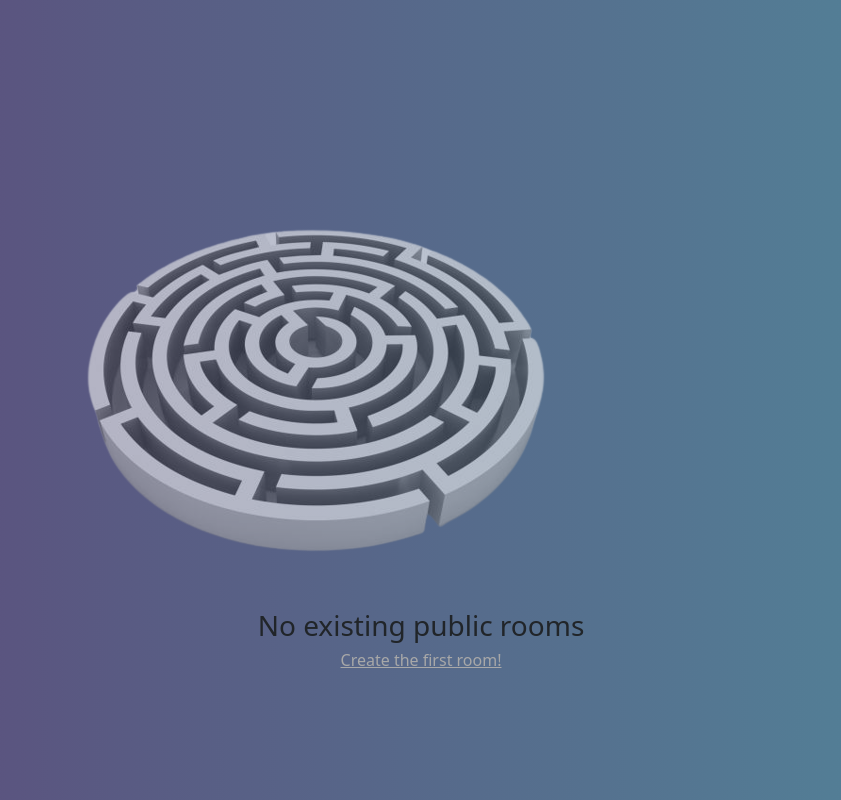
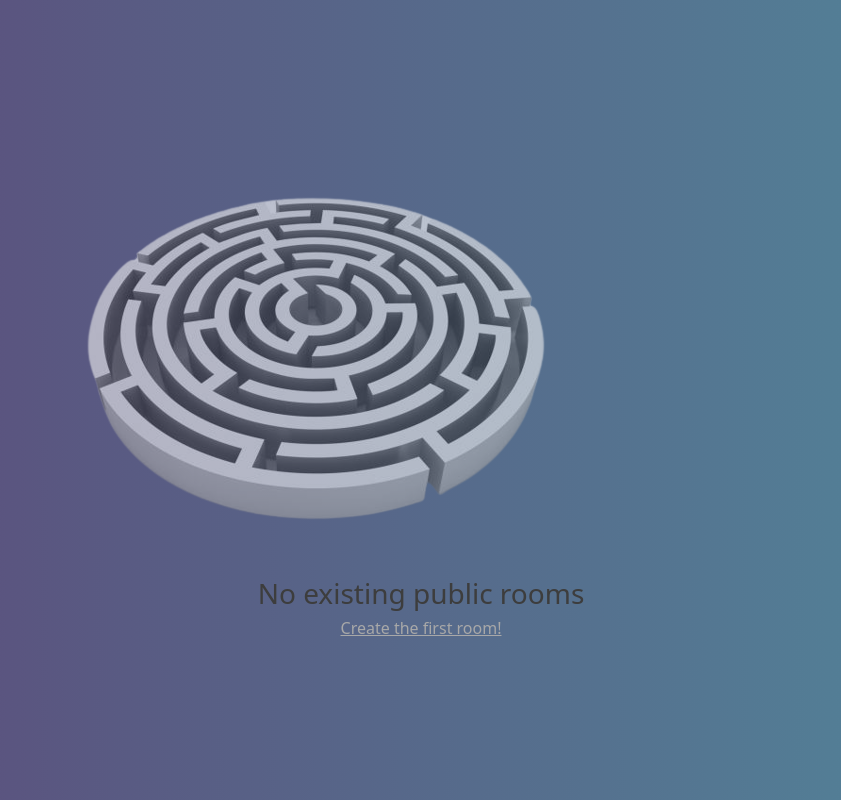
Before and after one commit to vivren/SongJam, a Python web app: template app/templates/error/noRoom.html in a window 1280 px wide. Shown: the whole page, without its empty margins (219-1060 px from the left). Run offline with Jinja, Linux system fonts and the light colour scheme; the template is opened without the code that fills it, so the values that code supplies are empty.

Commit message:
added custom 404 error page

```diff
--- a/app/error/error.py
+++ b/app/error/error.py
@@ -4,3 +4,7 @@ from . import errorBP
 @errorBP.route('/noRoomsFound')
 def noRooms():
     return render_template('error/noRoom.html')
+
+@errorBP.route('/pageNotFound')
+def pageNotFound():
+    return render_template('error/pageNotFound.html')
--- a/app/room/room.py
+++ b/app/room/room.py
@@ -2,7 +2,6 @@ from flask import session, redirect, url_for, render_template, request
 from . import roomBP
 
 @roomBP.route('/room', methods=['GET', 'POST'])
-
 def room():
     name = session.get('name', '')
     roomName = session.get('room', '')
--- a/app/static/styles/error.css
+++ b/app/static/styles/error.css
@@ -4,14 +4,19 @@ body {
 }
 
 img {
-    padding-top: 9rem;
+    padding-top: 7rem;
     opacity: 60%;
     margin-left: auto;
     margin-right: auto;
     }
 
-a {
+a, p {
     color: #a8a8a8;
+}
+
+h3 {
+    color: #3d3d3d;
+
 }
 
 .errorMessage {
```
Also changed, not shown: app/__init__.py (+7 -1 lines), app/templates/error/pageNotFound.html (added, +23 -0 lines).
